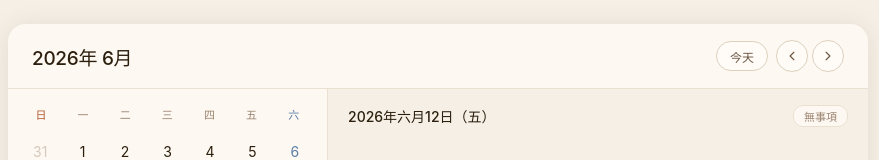
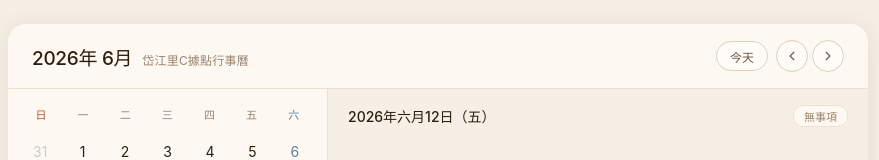
Before and after one commit to chihjenz-beep/calendar, a plain HTML site: page index.html in a window 1280 px wide. Shown: the top 160 px of the page, without its empty margins (202-1081 px from the left). Drawn offline with Linux system fonts and the light colour scheme.

Commit message:
Add files via upload

```diff
--- a/index.html
+++ b/index.html
@@ -19,6 +19,7 @@ body{display:flex;align-items:flex-start;justify-content:center;padding:1.5rem 1
 .outer{width:100%;max-width:860px;background:var(--w-bg);border-radius:18px;overflow:hidden;box-shadow:0 2px 24px rgba(100,60,20,.10)}
 .topbar{display:flex;align-items:center;justify-content:space-between;padding:1rem 1.5rem;background:var(--w-sur);border-bottom:0.5px solid var(--w-bs)}
 .mlabel{font-size:19px;font-weight:500;color:var(--w-tx);letter-spacing:-.3px}
+.msubtitle{font-size:12px;color:var(--w-soft);margin-left:10px;font-weight:400;letter-spacing:.2px;white-space:nowrap}
 .nav-grp{display:flex;gap:4px}
 .nbtn{width:32px;height:32px;border-radius:50%;border:0.5px solid var(--w-bd);background:var(--w-card);cursor:pointer;color:var(--w-mid);display:flex;align-items:center;justify-content:center;font-size:15px;transition:background .13s}
 .nbtn:hover{background:var(--w-al)}
@@ -91,7 +92,10 @@ body{display:flex;align-items:flex-start;justify-content:center;padding:1.5rem 1
 <body>
 <div class="outer">
   <div class="topbar">
-    <span class="mlabel" id="calTitle"></span>
+    <div style="display:flex;align-items:baseline;gap:0">
+      <span class="mlabel" id="calTitle"></span>
+      <span class="msubtitle">岱江里C據點行事曆</span>
+    </div>
     <div style="display:flex;align-items:center;gap:8px">
       <button class="tpill" onclick="goToday()">今天</button>
       <div class="nav-grp">
```
